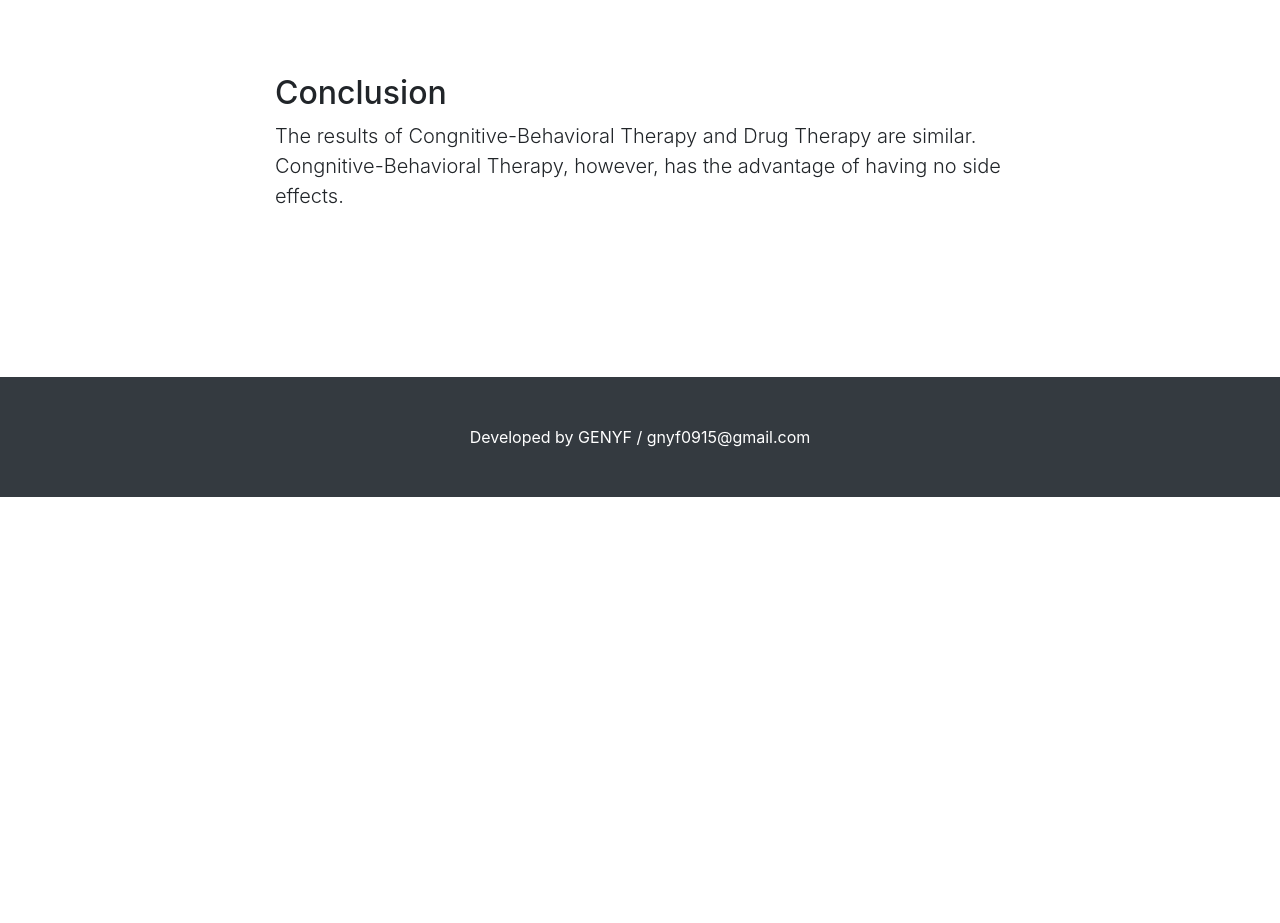
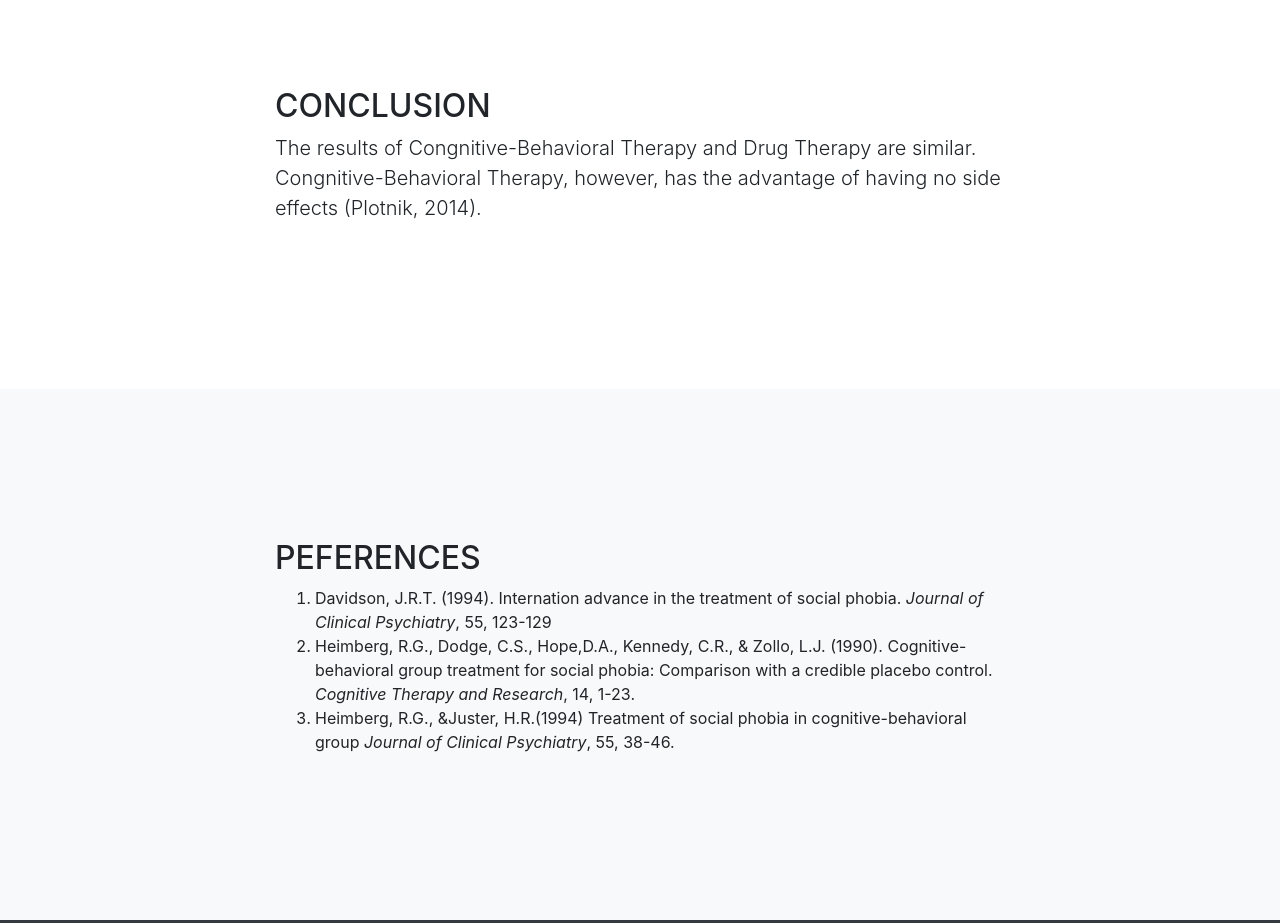
Before and after one commit to GENYF/TFP_WEB, a website with bundled scripts: page index.html in a window 1280 px wide. Shown: the part 1720-2643 px from the top of the page. Before the commit the page ends 2217 px from the top, so only its background shows below. Built offline with nearby package versions, Linux system fonts and the light colour scheme.

Commit message:
Update index.html

```diff
--- a/index.html
+++ b/index.html
@@ -34,7 +34,10 @@
                             <a class="nav-link js-scroll-trigger" href="#DT">DT</a>
                         </li>
                         <li class="nav-item">
-                        <a class="nav-link js-scroll-trigger" href="#Conclusion">Conclusion</a>
+                            <a class="nav-link js-scroll-trigger" href="#CONCLUSION">CONCLUSION</a>
+                        </li>
+                        <li class="nav-item">
+                            <a class="nav-link js-scroll-trigger" href="#PEFERENCES">PEFERENCES</a>
                         </li>
                     </ul>
                 </div>
@@ -62,7 +65,7 @@
                             <li><b>EXPOSE: </b>People are gradually exposed (in imagination and in reality) to social situations such as conversations and presentations.</li>
                             <li><b>PRACTICE: </b>People get used to conversations or presentations by repeating and practicing the second and third steps.</li>
                         </ol>
-                        <p class="lead">The social phobia of about 30-80% of those who have completed the program has reduced</p>
+                        <p class="lead">The social phobia of about 30-80% of those who have completed the program has reduced (Heimberg & Juster, 1994 Heimberg et al.,1990).</p>
                     </div>
                 </div>
             </div>
@@ -79,19 +82,36 @@
                             <li>About 50-75% of individuals relapse when they stop taking the drugs.</li>
                             <li>Long-term drug treatment can have serious side effects, such as memory loss.</li>
                         </ol>
+                        <p class="lead">(Davidson, 1994).</p>
                     </div>
                     <img width="250px" height="250px" style="display: block; margin: auto; padding: 25px;" src="src/drug.png">
                 </div>
             </div>
         </section>
 
-        <!--Conclusion-->
-        <section id="Conclusion">
+        <!--CONCLUSION-->
+        <section id="CONCLUSION">
             <div class="container">
                 <div class="row">
                     <div class="col-lg-8 mx-auto">
-                        <h2>Conclusion</h2>
-                        <p class="lead">The results of Congnitive-Behavioral Therapy and Drug Therapy are similar. Congnitive-Behavioral Therapy, however, has the advantage of having no side effects.</p>
+                        <h2>CONCLUSION</h2>
+                        <p class="lead">The results of Congnitive-Behavioral Therapy and Drug Therapy are similar. Congnitive-Behavioral Therapy, however, has the advantage of having no side effects (Plotnik, 2014).</p>
+                    </div>
+                </div>
+            </div>
+        </section>
+
+        <!--PEFERENCES-->
+        <section id="PEFERENCES" class="bg-light">
+            <div class="container">
+                <div class="row">
+                    <div class="col-lg-8 mx-auto">
+                        <h2>PEFERENCES</h2>
+                        <ol>
+                            <li>Davidson, J.R.T. (1994). Internation advance in the treatment of social phobia. <i>Journal of Clinical Psychiatry</i>, 55, 123-129</li>
+                            <li>Heimberg, R.G., Dodge, C.S., Hope,D.A., Kennedy, C.R., & Zollo, L.J. (1990). Cognitive-behavioral group treatment for social phobia: Comparison with a credible placebo control. <i>Cognitive Therapy and Research</i>, 14, 1-23.</li>
+                            <li>Heimberg, R.G., &Juster, H.R.(1994) Treatment of social phobia in cognitive-behavioral group <i>Journal of Clinical Psychiatry</i>, 55, 38-46.</li>
+                        </ol>
                     </div>
                 </div>
             </div>
```
Lines whose indentation alone changed are shown as unchanged.
